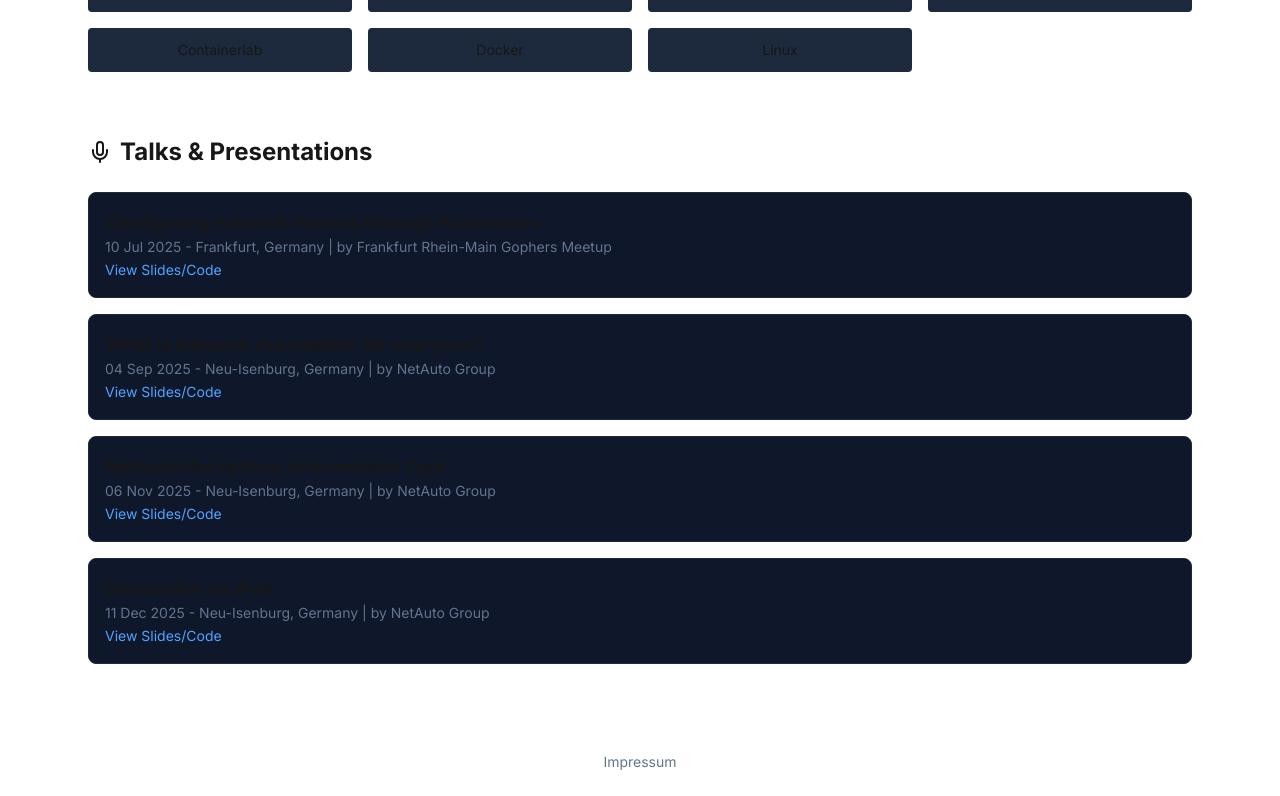
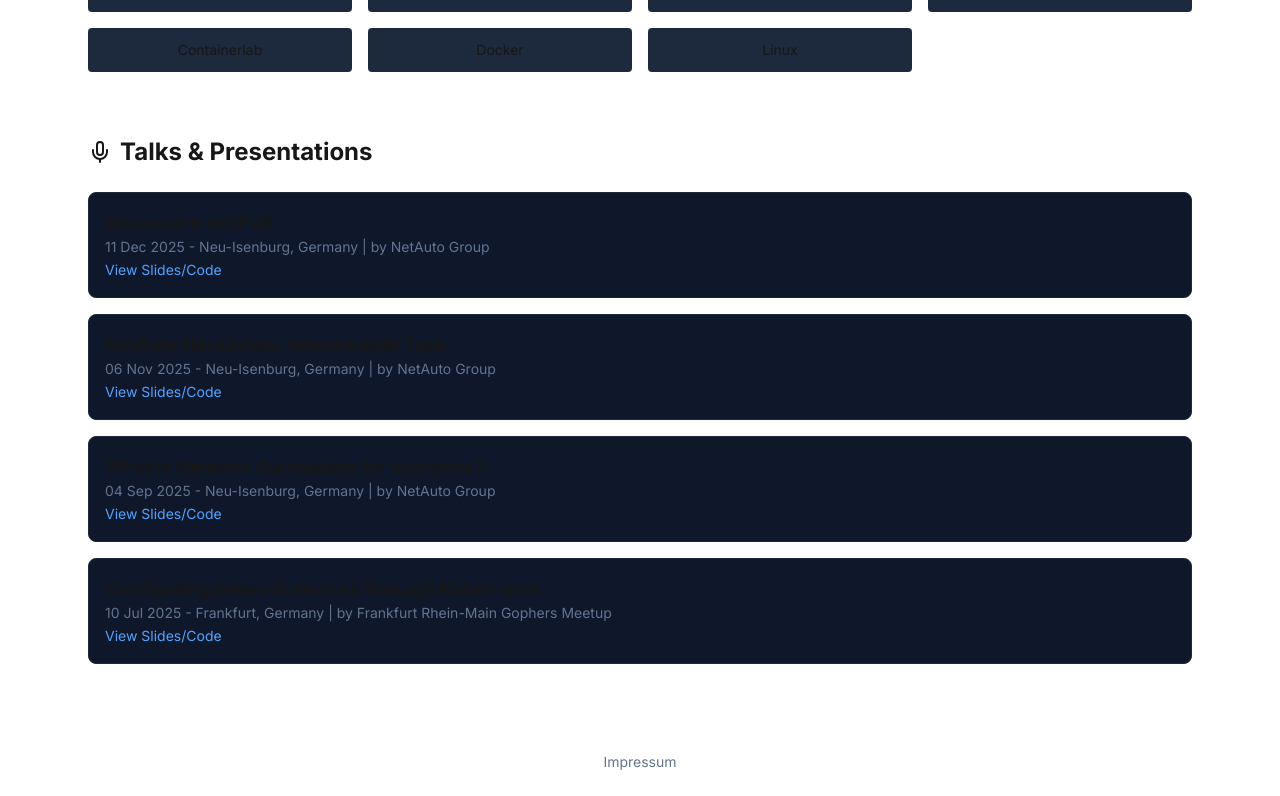
Before and after one commit to floehden/floehden.github.io, a Next.js app in the folder website/: page / in a window 1280 px wide. Shown: the part 738-1534 px from the top of the page. Built offline with nearby package versions, Linux system fonts and the light colour scheme.

Commit message:
changed order of talks

```diff
--- a/website/app/page.tsx
+++ b/website/app/page.tsx
@@ -3,10 +3,10 @@ import { Terminal, Code, Server, Mic } from 'lucide-react';
 export default function Home() {
   const skills = ['Go (Golang)', 'Python', 'GitLab CI/CD', 'Kubernetes', 'Containerlab', 'Docker', 'Linux'];
   const talks = [
+    {organizer:"NetAuto Group", title: "Discussion on IPv6", event_url: "https://www.meetup.com/netauto-rheinmain/events/311887700/", date: "11 Dec 2025", location: "Neu-Isenburg, Germany", git_repository: "https://github.com/NetAuto-RheinMain/event-slides/blob/main/episode4/readme.md"},
+    {organizer:"NetAuto Group", title: "NetAuto Hackathon: Intermediate Task", event_url: "https://www.meetup.com/netauto-rheinmain/events/311340322/", date: "06 Nov 2025", location: "Neu-Isenburg, Germany", git_repository: "https://github.com/NetAuto-RheinMain/event-slides/blob/main/episode3/readme.md"},
+    {organizer:"NetAuto Group", title: "What is Network Automation for everyone?", event_url: "https://www.meetup.com/netauto-rheinmain/events/308664470/", date: "04 Sep 2025", location: "Neu-Isenburg, Germany", git_repository: "https://github.com/NetAuto-RheinMain/event-slides/blob/main/episode1/readme.md"},
     {organizer:"Frankfurt Rhein-Main Gophers Meetup", title: "Configuring network devices through Kubernetes", event_url: "https://www.meetup.com/gophers-frm/events/308682690/", date: "10 Jul 2025", location: "Frankfurt, Germany", git_repository: "https://github.com/floehden/gofrm59"},
-    {organizer:"NetAuto Group", title: "What is Network Automation for everyone?", event_url: "https://www.meetup.com/netauto-rheinmain/events/308664470/", date: "04 Sep 2025", location: "Neu-Isenburg, Germany", git_repository: "https://github.com/NetAuto-RheinMain/event-slides/blob/main/episode1/readme.md"},
-    {organizer:"NetAuto Group", title: "NetAuto Hackathon: Intermediate Task", event_url: "https://www.meetup.com/netauto-rheinmain/events/311340322/", date: "06 Nov 2025", location: "Neu-Isenburg, Germany", git_repository: "https://github.com/NetAuto-RheinMain/event-slides/blob/main/episode3/readme.md"},
-    {organizer:"NetAuto Group", title: "Discussion on IPv6", event_url: "https://www.meetup.com/netauto-rheinmain/events/311887700/", date: "11 Dec 2025", location: "Neu-Isenburg, Germany", git_repository: "https://github.com/NetAuto-RheinMain/event-slides/blob/main/episode4/readme.md"},
   ];
   return (
     <div className="space-y-16 py-10">
```
